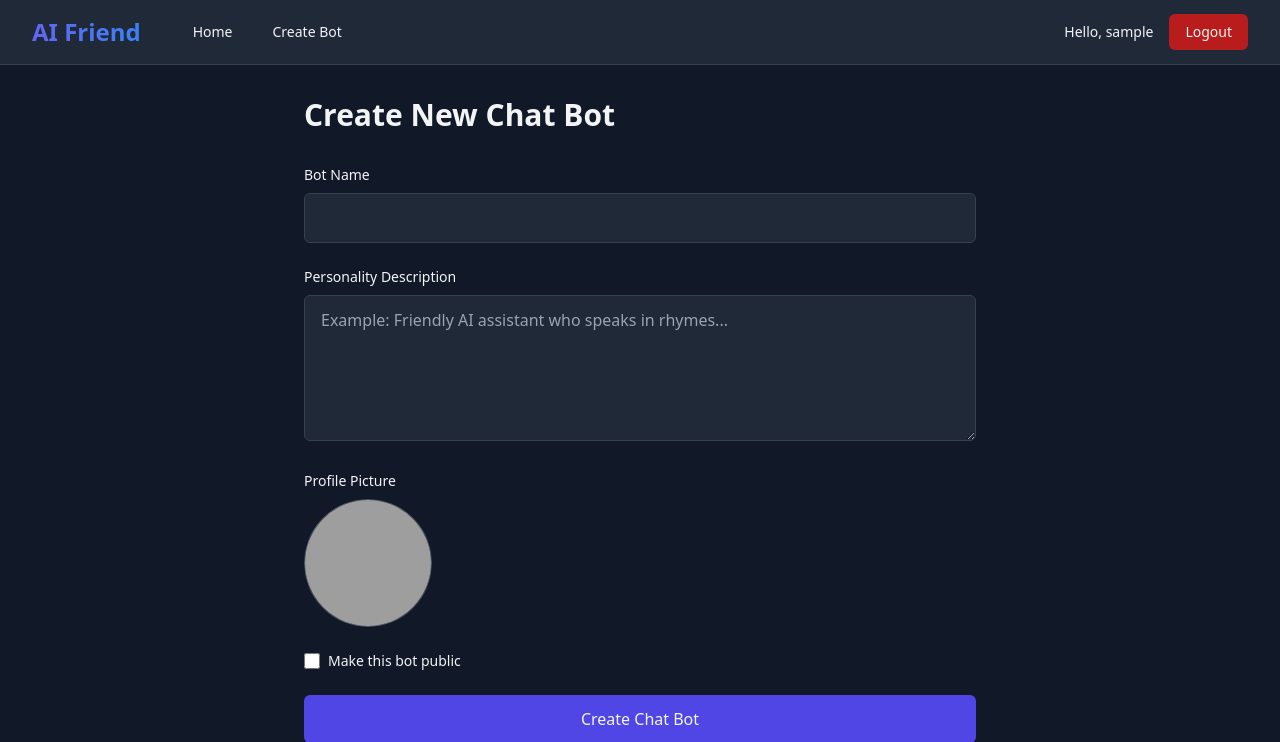
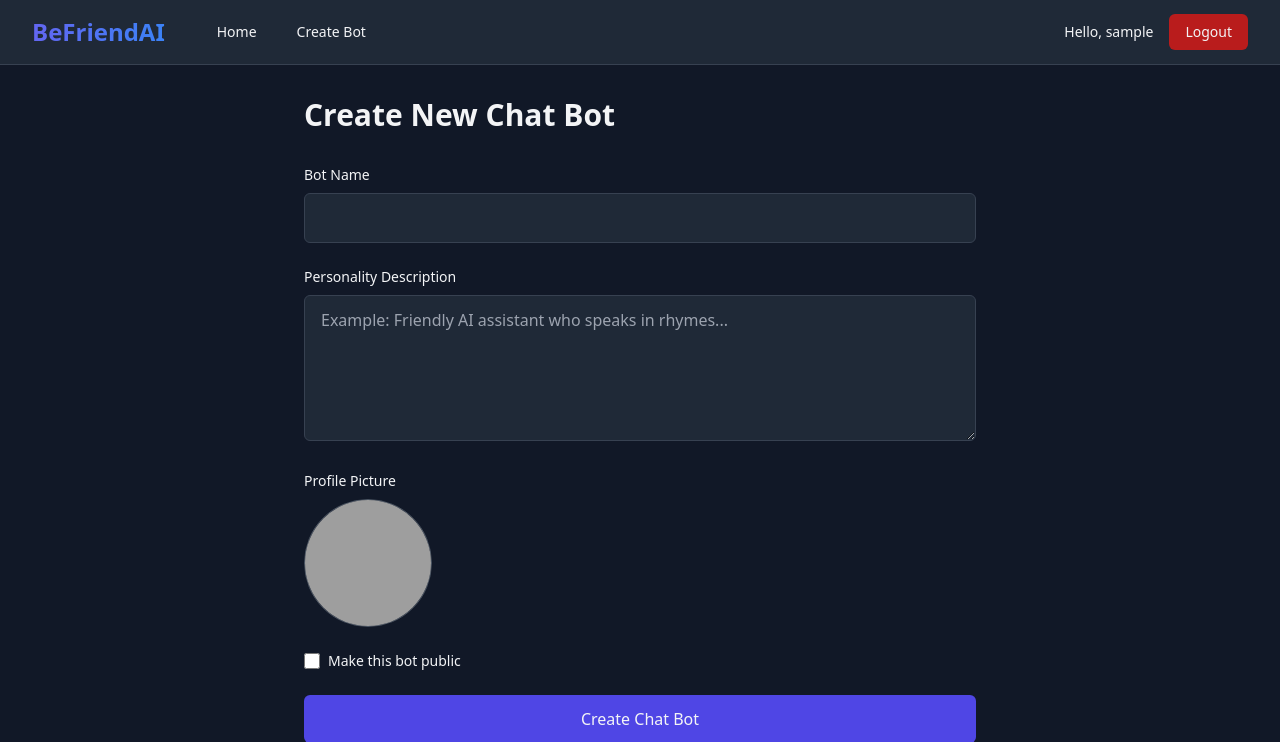
Before and after one commit to BradyTun/AI-Custom-Bot-Cohere, a Flask app: page /create in a window 1280 px wide. Shown: the top 742 px of the page. Run offline with Flask 2, Linux system fonts and the light colour scheme; the visitor is signed in with stand-in values (Sample User, id 1); data comes from the database, SQL or seed files in the repository; some libraries are stand-ins or nearby versions; grey boxes are pictures that could not be loaded.

```diff
--- a/templates/base.html
+++ b/templates/base.html
@@ -3,7 +3,7 @@
   <head>
     <meta charset="UTF-8" />
     <meta name="viewport" content="width=device-width, initial-scale=1.0" />
-    <title>AIONAT BOY - AI Chatbot Platform</title>
+    <title>BeFriendAI</title>
     <script src="https://cdn.tailwindcss.com"></script>
     <!-- Heroicons CDN -->
     <script src="https://unpkg.com/@heroicons/v2.0.18/24/outline/index.js"></script>
@@ -25,7 +25,7 @@
               <span
                 class="text-2xl font-bold bg-gradient-to-r from-indigo-500 to-blue-500 bg-clip-text text-transparent"
               >
-                AI Friend
+                BeFriendAI
               </span>
             </a>
             <div class="hidden md:block ml-10">
```
